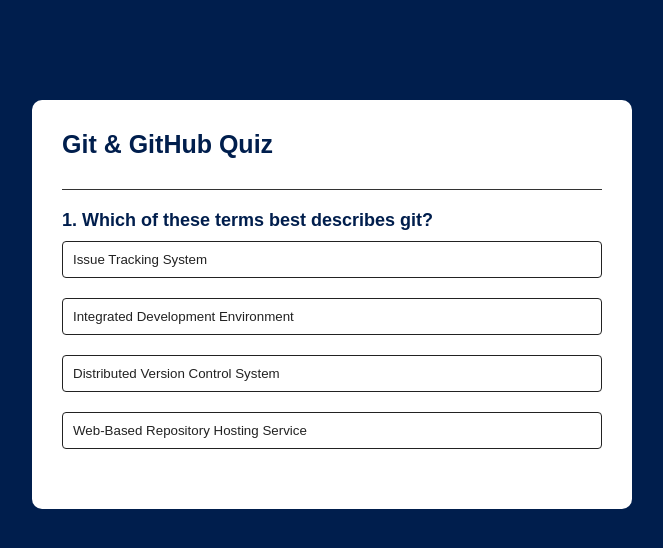
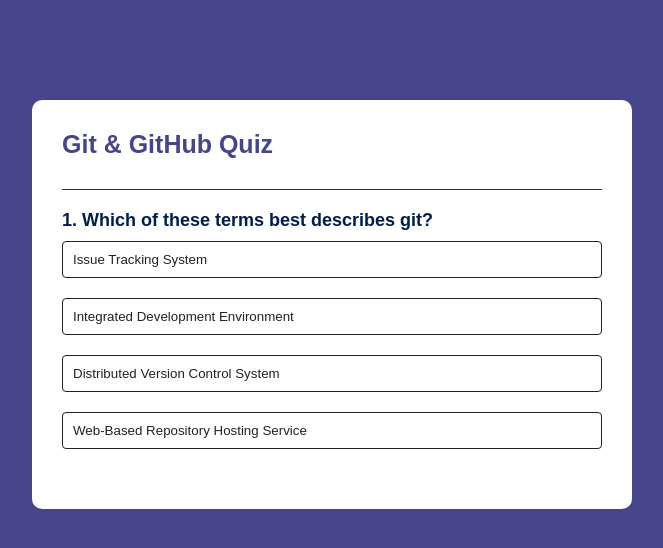
Before and after one commit to haruntasci/patikaodev01, a plain HTML site: page index.html in a window 1280 px wide. Shown: the whole page, without its empty margins (308-971 px from the left). Drawn offline with Linux system fonts and the light colour scheme.

Commit message:
Update style.css

```diff
--- a/style.css
+++ b/style.css
@@ -5,7 +5,7 @@
     box-sizing: border-box;
 }
 body{
-    background: #001e4d;
+    background: #46458C;
 }
 .app{
     background: #FFF;
@@ -17,7 +17,7 @@ body{
 }
 .app h1{
     font-size: 25px;
-    color: #001e4d;
+    color: #46458C;
     font-weight: 600;
     border-bottom: 1px solid #333;
     padding-bottom: 30px;
```
